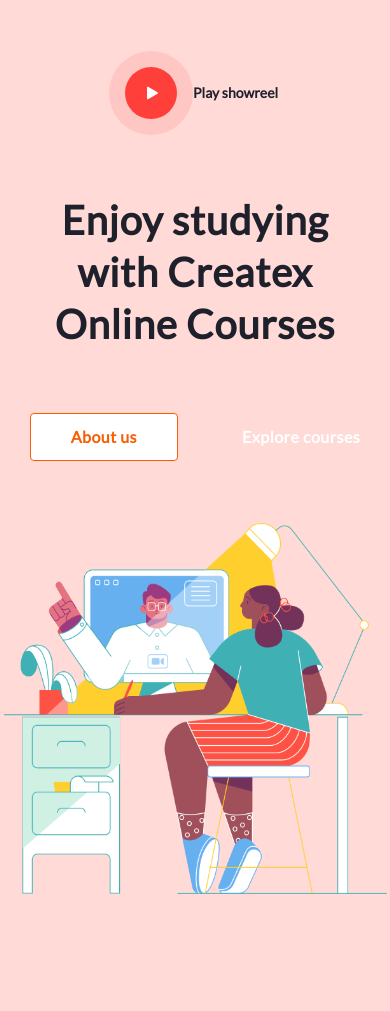
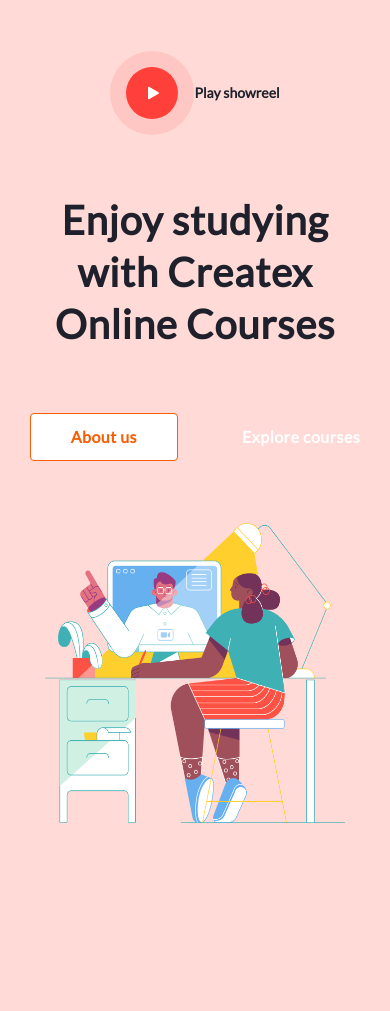
Before and after one commit to KennyVans/new_project, a plain HTML site: page index.html in a window 390 px wide. Shown: the part 49-1060 px from the top of the page. Drawn offline with Linux system fonts and the light colour scheme.

Commit message:
редакт.медиа запрос

```diff
--- a/css/media.scss
+++ b/css/media.scss
@@ -1,12 +1,12 @@
 /* адаптивы */
-@media only screen and (max-width: 1300px) {
+@media only screen and (max-width: 1301px) {
     .header_inner{
         .menu-link-registration{
             margin-left: 200px;
         }
     }
 }
-@media only screen and (max-width: 1230px) {
+@media only screen and (max-width: 1231px) {
     .header_inner{
         .menu-link-registration{
             margin-left: 180px;
@@ -16,14 +16,14 @@
         }
     }
 }
-@media only screen and (max-width: 1024px) {
+@media only screen and (max-width: 1025px) {
     .header_inner{
         .menu-link-registration{
             margin-left: 60px;
         }
     }
 }
-@media only screen and (max-width: 768px) {
+@media only screen and (max-width: 769px) {
     .header_inner{
         .menu nav .nav-menu-list{
             display: none;
@@ -47,7 +47,7 @@
         .site-left-right{
             justify-content: center;
             .play-text{
-                margin: 0 auto;
+                justify-content: center;
                 margin-bottom: 60px;
             }
             .play-title{
@@ -71,16 +71,13 @@
         }
     }
 }
-@media only screen and (max-width: 568px){
+@media only screen and (max-width: 569px){
     .header_inner {
         .menu-link-registration{
             margin-left: 0;
             .btn-nav-menu{
                 padding: 12px 15px;
             }
-        }
-        .menu{
-            gap: 80px;
         }
     }
     .site-right-img{
@@ -90,7 +87,7 @@
         }
     }
 }
-@media only screen and (max-width: 425px) {
+@media only screen and (max-width: 426px) {
     .header_inner .menu-link-registration .btn-nav-menu{
         display: none;
     }
@@ -105,10 +102,14 @@
         max-height: 371px;
     }
 }
-@media only screen and (max-width: 390px){
+@media only screen and (max-width: 391px){
     .header_inner {
         .menu {
             gap: 40px;
     }
+    }
+    .site-right-img img {
+        max-width: 300px;
+        max-height: 300px;
+    }
 }
-}
--- a/css/style1.scss
+++ b/css/style1.scss
@@ -100,7 +100,7 @@
             line-height: 150%;
             color: $dark_color;
             margin-bottom: 24px;
-            max-width: 172px;
+
             &:hover{
                 color: $orang_color;
             }
```
Also changed, not shown: css/media.css, css/style1.css, 2 other files.
